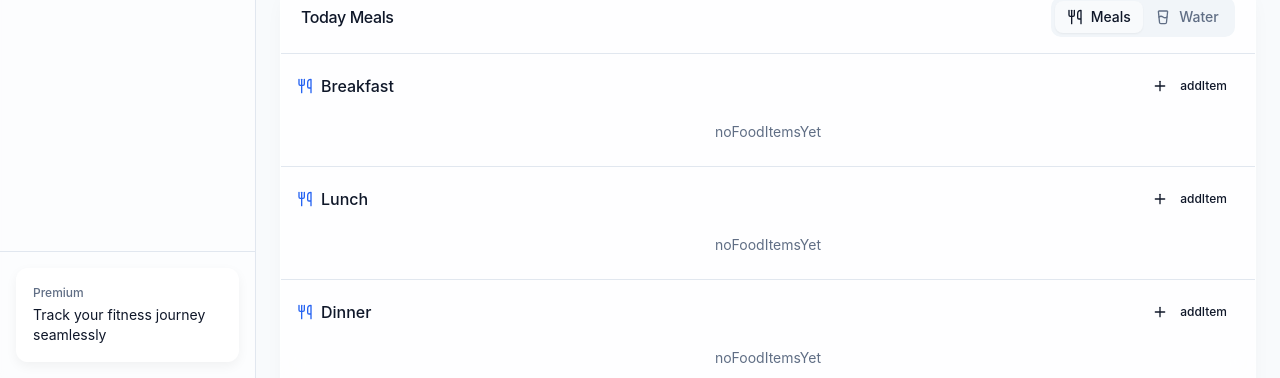
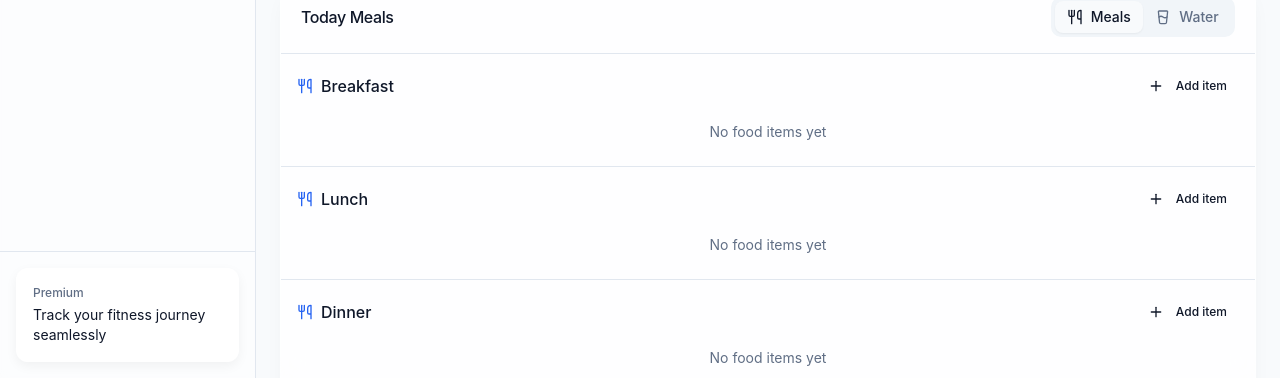
Before and after one commit to Luuk2007/Axenro, a React (Vite) app: page /nutrition in a window 1280 px wide. Shown: the part 422-800 px from the top of the page. Built offline with nearby package versions, Linux system fonts and the light colour scheme.

Commit message:
Update MealSection.tsx
Line 42 and line 48

```diff
--- a/src/components/nutrition/MealSection.tsx
+++ b/src/components/nutrition/MealSection.tsx
@@ -39,13 +39,13 @@ const MealSection = ({ id, name, items, onAddItem, onDeleteItem }: MealSectionPr
           onClick={() => onAddItem(id)}
         >
           <Plus className="mr-1 h-3 w-3" />
-          {t("addItem")}
+          {t("Add item")}
         </Button>
       </div>
       <div className="space-y-3">
         {items.length === 0 && (
           <div className="text-sm text-muted-foreground py-2 text-center">
-            {t('noFoodItemsYet')}
+            {t('No food items yet')}
           </div>
         )}
         {items.map((item) => (
```
